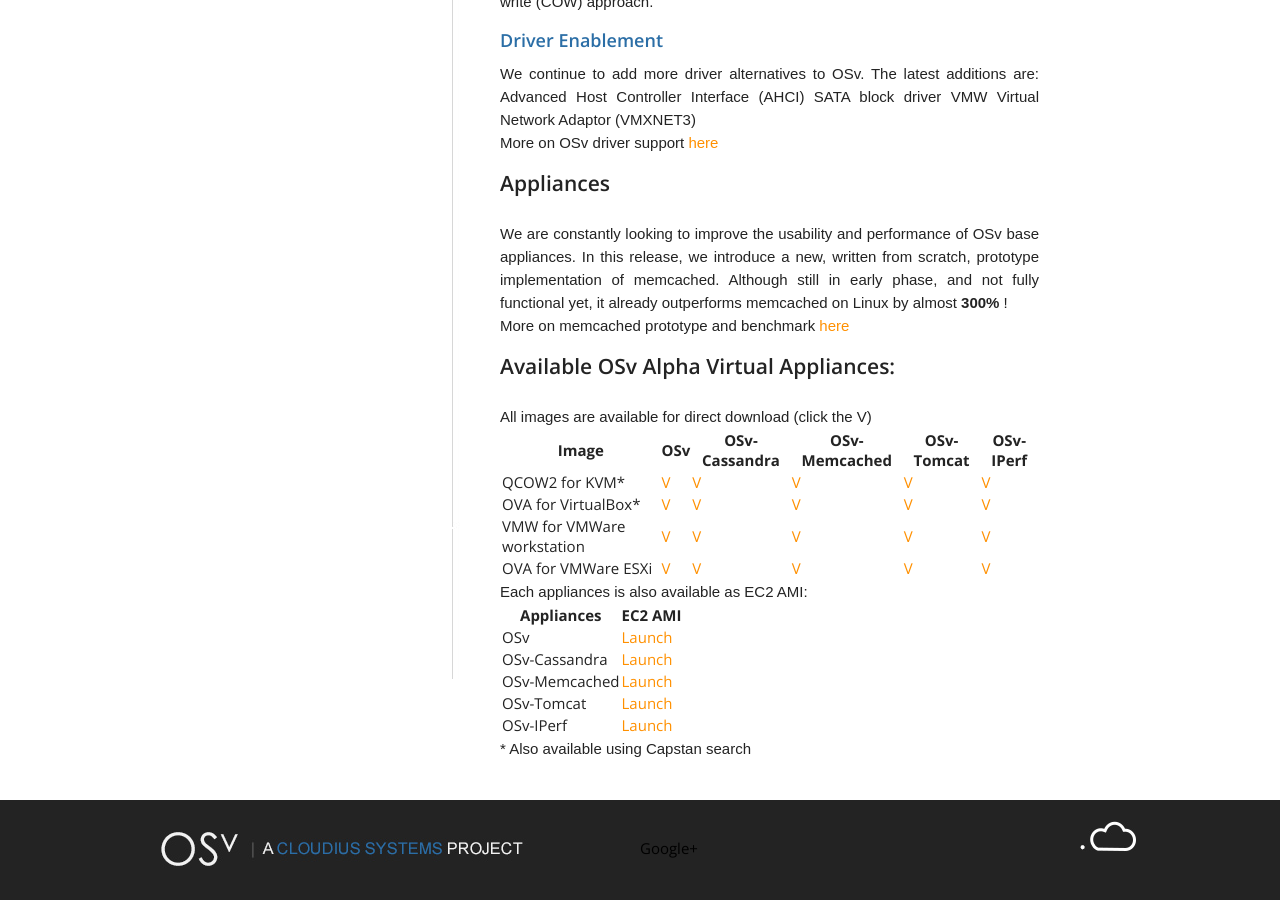
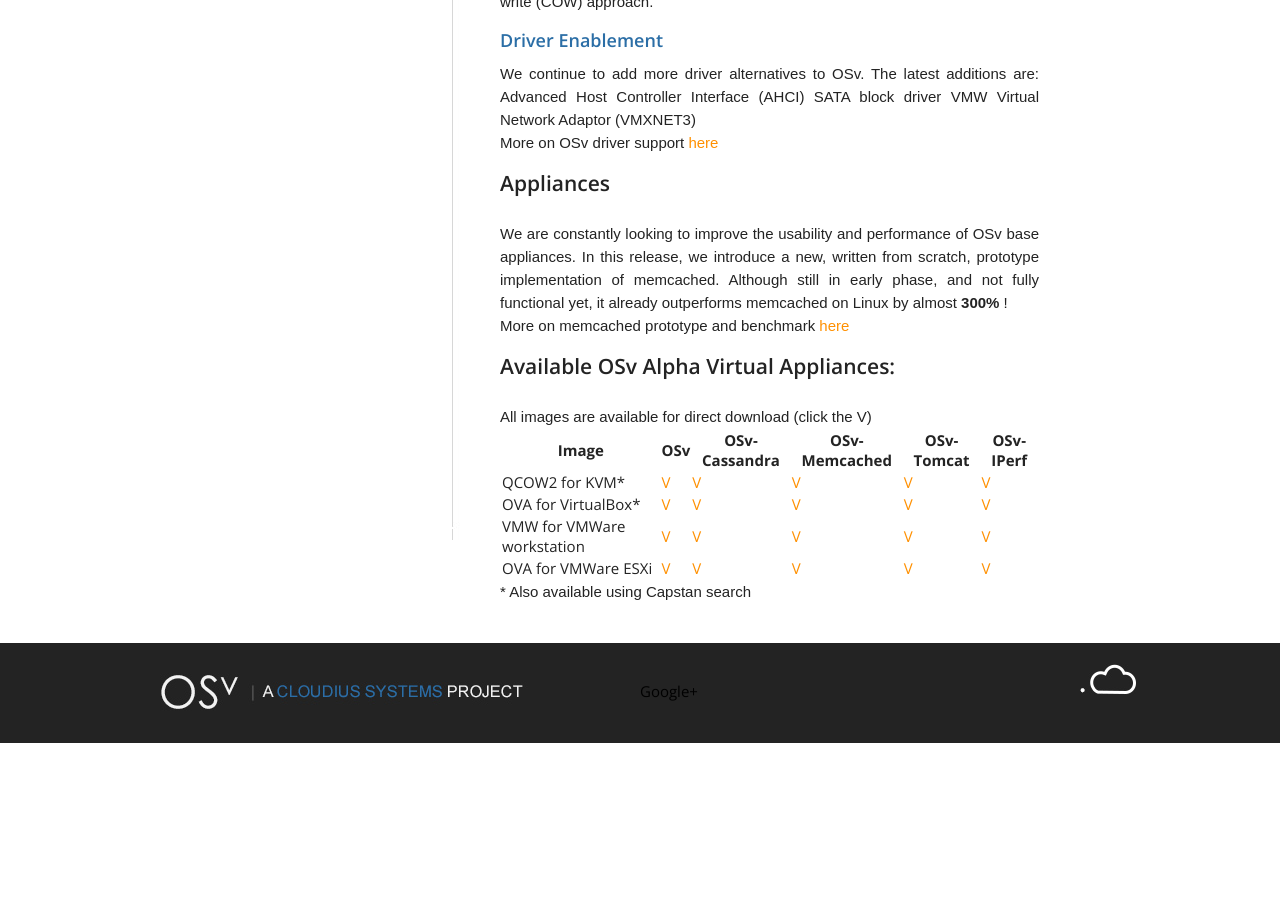
Before and after one commit to osv-io/osv-io.github.io, a Jekyll site: the page built from _posts/learn/2014-04-07-alpha.md, in a window 1280 px wide and 900 px high, scrolled down 1965 px. Built offline with Jekyll 4.4.1, drawn with Linux system fonts in a browser that asks for light colours; after the commit the page ends 2708 px from its top, so only the background shows below that.

```diff
--- a/_posts/learn/2014-04-07-alpha.md
+++ b/_posts/learn/2014-04-07-alpha.md
@@ -132,15 +132,4 @@ VMW for VMWare workstation  | [V]({{page.osv}}{{page.vmw}}) | [V]({{page.cassand
 OVA for VMWare ESXi | [V]({{page.osv}}{{page.esx}}) | [V]({{page.cassandra}}{{page.esx}}) | [V]({{page.mem}}{{page.esx}}) | [V]({{page.tomcat}}{{page.esx}}) |  [V]({{page.iperf}}{{page.esx}})
 {:.supportTableB}
 
-Each appliances is also available as EC2 AMI:
-
-Appliances | EC2 AMI
------------|---------
-OSv        | [Launch](https://console.aws.amazon.com/ec2/v2/home?region=us-east-1#LaunchInstanceWizard:ami=)
-OSv-Cassandra  | [Launch](https://console.aws.amazon.com/ec2/v2/home?region=us-east-1#LaunchInstanceWizard:ami=)
-OSv-Memcached  | [Launch](https://console.aws.amazon.com/ec2/v2/home?region=us-east-1#LaunchInstanceWizard:ami=)
-OSv-Tomcat     | [Launch](https://console.aws.amazon.com/ec2/v2/home?region=us-east-1#LaunchInstanceWizard:ami=)
-OSv-IPerf      | [Launch](https://console.aws.amazon.com/ec2/v2/home?region=us-east-1#LaunchInstanceWizard:ami=)
-{:.supportTableB}
-
 \* Also available using Capstan search
```
